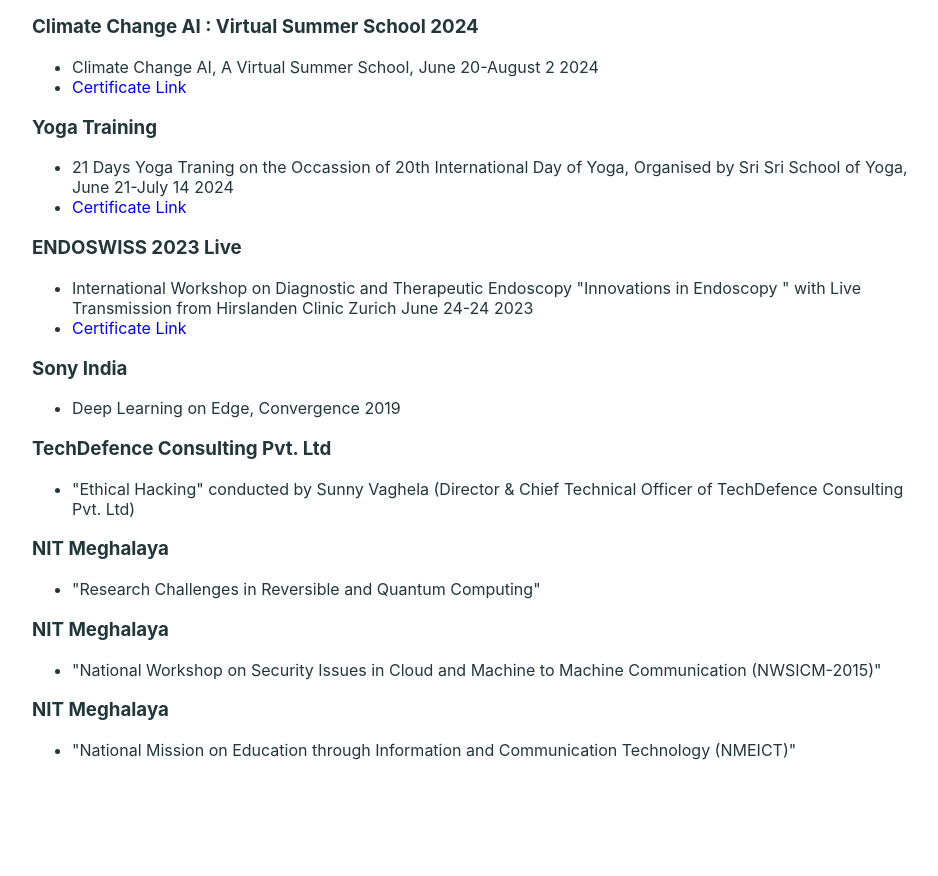
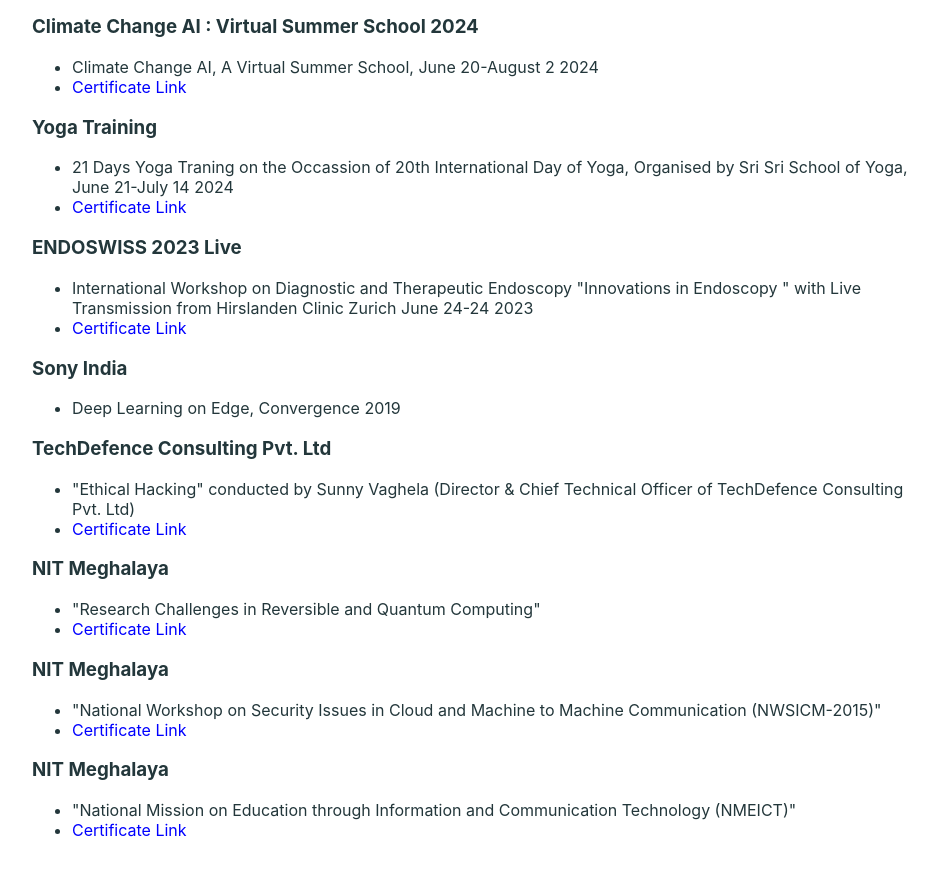
Before and after one commit to deepjoydas/deepjoydas.github.io, a Jekyll site: the page built from trainings/index.html, in a window 1280 px wide and 900 px high, scrolled down 1794 px. Shown: the top 876 px of the window, without its empty margins (160-1098 px from the left). Built offline with Jekyll 4.4.1, drawn with Linux system fonts in a browser that asks for light colours; before the commit the page ends 2614 px from its top, so only the background shows below that.

Commit message:
updated links

```diff
--- a/trainings/index.html
+++ b/trainings/index.html
@@ -8,7 +8,7 @@
 <h3>NVIDIA</h3>
 <ul>
    <li>Prompt Engineering with LLaMA-2</li>
-   <li><a href="https://drive.google.com/file/d/1ZxQjwCSHpKGOtP4e_jN-GCn5WqiVFMJZ/view?usp=sharing" style="color: blue;">Certificate Link</a></li>
+   <li><a href="https://drive.google.com/file/d/1KHu-NtphqI7HqtQRfB0e1Z3Ykt9J3xiS/view?usp=sharing" style="color: blue;">Certificate Link</a></li>
 </ul>
 
 <h3>Udemy</h3>
@@ -96,19 +96,19 @@
 <h3>Climate Change AI : Virtual Summer School 2024</h3>
 <ul>
    <li>Climate Change AI, A Virtual Summer School, June 20-August 2 2024</li>
-   <li><a href="https://drive.google.com/file/d/1aDDM_jV5RX7lvLplhQj2Uo8WmgjaWeuu/view?usp=sharing" style="color: blue;">Certificate Link</a></li>
+   <li><a href="https://drive.google.com/file/d/1DCRbPwcQKc16DZQI9VLTMus_gOH9APJe/view?usp=sharing" style="color: blue;">Certificate Link</a></li>
 </ul>
 
 <h3>Yoga Training</h3>
 <ul>
    <li>21 Days Yoga Traning on the Occassion of 20th International Day of Yoga, Organised by Sri Sri School of Yoga, June 21-July 14 2024</li>
-   <li><a href=https://drive.google.com/file/d/1izEO5ENZJBExtX-FYq49R7VyyrNJ5jhP/view?usp=sharing style="color: blue;">Certificate Link</a></li>
+   <li><a href=https://drive.google.com/file/d/1QLFc9JdWe9iqFzoLGX_4EwD3H4igyJSh/view?usp=sharing style="color: blue;">Certificate Link</a></li>
 </ul>
 
 <h3>ENDOSWISS 2023 Live</h3>
 <ul>
    <li>International Workshop on Diagnostic and Therapeutic Endoscopy "Innovations in Endoscopy " with Live Transmission from Hirslanden Clinic Zurich June 24-24 2023</li>
-   <li><a href="https://drive.google.com/file/d/13rPYW3ALeOqIrCC5d62rkx_1hJEX4-HY/view?usp=drive_link" style="color: blue;">Certificate Link</a></li>
+   <li><a href="https://drive.google.com/file/d/1tfmjGh_17rxO5Xcg6Za8ds2d47OK9O6R/view?usp=sharing" style="color: blue;">Certificate Link</a></li>
 </ul>
 
 <h3>Sony India</h3>
@@ -119,19 +119,23 @@
 <h3>TechDefence Consulting Pvt. Ltd</h3>
 <ul>
    <li>"Ethical Hacking" conducted by Sunny Vaghela (Director & Chief Technical Officer of TechDefence Consulting Pvt. Ltd)</li>
+   <li><a href="https://drive.google.com/file/d/1qMd__nMIbFxXSmXt0PexCqyRiR2c5tr5/view?usp=sharing" style="color: blue;">Certificate Link</a></li>
 </ul>
 
 <h3>NIT Meghalaya</h3>
 <ul>
    <li>"Research Challenges in Reversible and Quantum Computing"</li>
+   <li><a href="https://drive.google.com/file/d/1-mQobkfcSjLoCW7jEkUA0lYpO3H3v9s8/view?usp=sharing" style="color: blue;">Certificate Link</a></li>
 </ul>
 
 <h3>NIT Meghalaya</h3>
 <ul>
    <li>"National Workshop on Security Issues in Cloud and Machine to Machine Communication (NWSICM-2015)"</li>
+   <li><a href="https://drive.google.com/file/d/1Uiuo4p-92aDI618ICynGaIPwGCpYclRm/view?usp=sharing" style="color: blue;">Certificate Link</a></li>
 </ul>
 
 <h3>NIT Meghalaya</h3>
 <ul>
    <li>"National Mission on Education through Information and Communication Technology (NMEICT)"</li>
+   <li><a href="https://drive.google.com/file/d/1xrhS-AeeGSqEpq9MQsRcrL_e_LxqdEHE/view?usp=sharing" style="color: blue;">Certificate Link</a></li>
 </ul>
```
